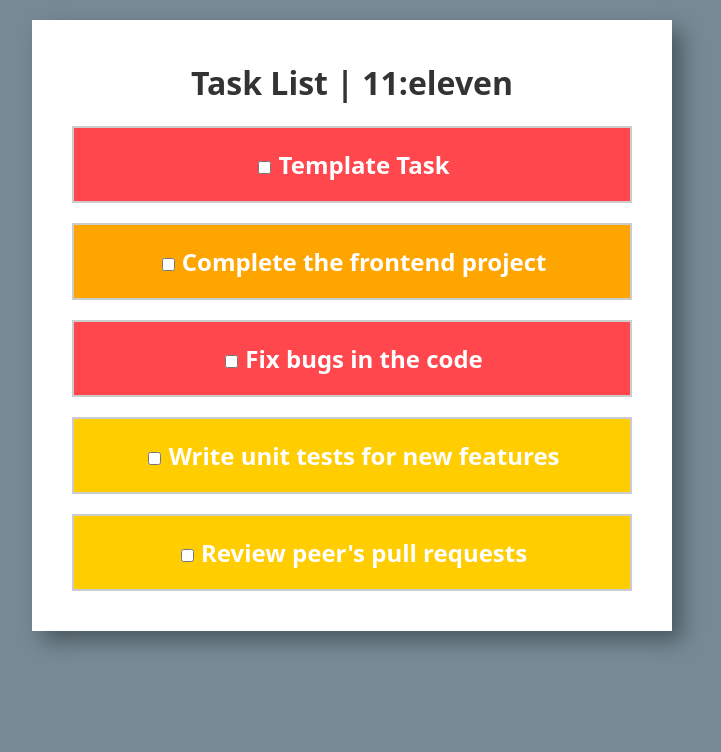
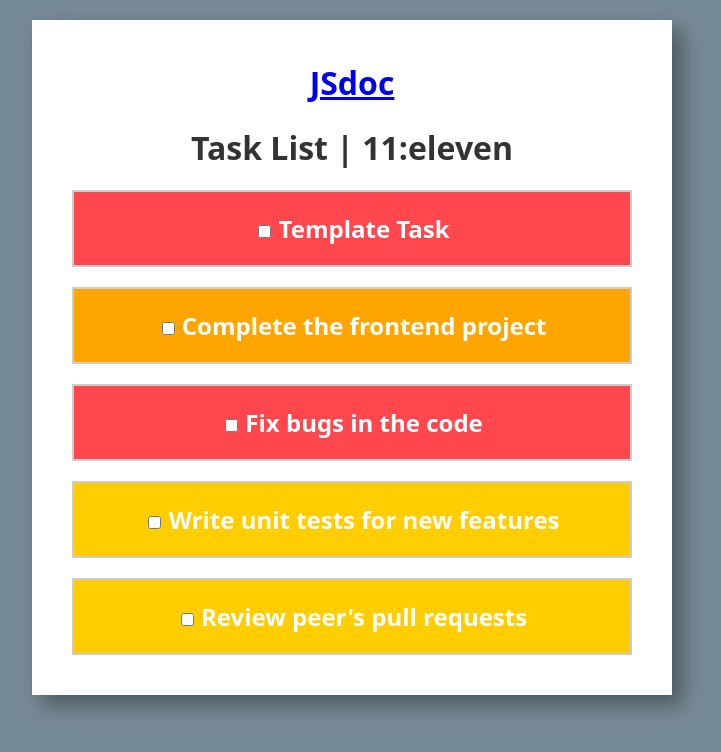
Before and after one commit to cse110-sp24-group11/warmup-exercise, a website: page index.html in a window 1280 px wide. Shown: the whole page, without its empty margins (288-1009 px from the left). Drawn offline with Linux system fonts and the light colour scheme.

Commit message:
added js doc link to main page

```diff
--- a/index.html
+++ b/index.html
@@ -1,13 +1,16 @@
 <!DOCTYPE html>
 <html lang="en">
+
 <head>
     <meta charset="UTF-8">
     <meta name="viewport" content="width=device-width, initial-scale=1.0">
     <title>Task List</title>
     <link rel="stylesheet" href="style.css">
 </head>
+
 <body>
     <div class="task-list-container">
+        <h1><a href="out/index.html">JSdoc</a></h1>
         <h1>Task List | 11:eleven</h1>
         <div class="taskList">
             <ul id="taskList"></ul>
@@ -15,5 +18,6 @@
     </div>
     <script src="script.js"></script>
 </body>
+
 </html>
 <!--pretend fix-->
```
